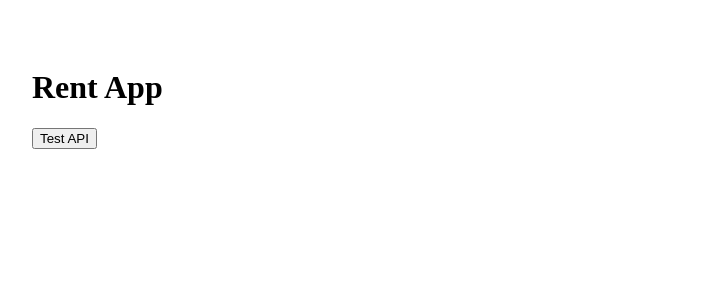
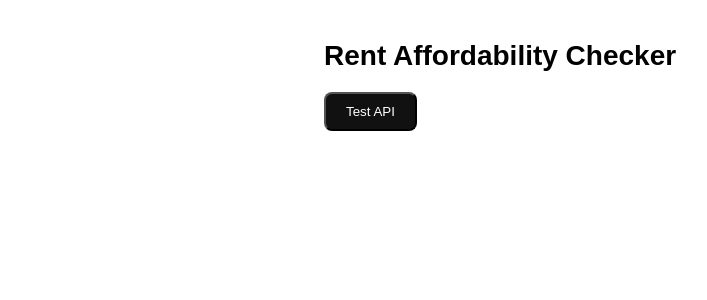
Before and after one commit to zamoley/rent-app, a Next.js app: page / in a window 1280 px wide. Shown: the top 300 px of the page, without its empty margins (16-723 px from the left). Built offline with nearby package versions, Linux system fonts and the light colour scheme.

Commit message:
Update page.js

```diff
--- a/app/page.js
+++ b/app/page.js
@@ -7,10 +7,7 @@ export default function Home() {
   const [loading, setLoading] = useState(false);
 
   const test = async () => {
-    try {
     setLoading(true);
-
-      console.log("Button clicked");
 
     const res = await fetch("/api/analyze", {
       method: "POST",
@@ -25,29 +22,49 @@ export default function Home() {
     });
 
     const data = await res.json();
-
-      console.log("API response:", data);
-
     setResult(data);
-    } catch (err) {
-      console.error("Request failed:", err);
-    } finally {
     setLoading(false);
-    }
   };
 
   return (
-    <div style={{ padding: 40 }}>
-      <h1>Rent App</h1>
+    <div style={{ maxWidth: 600, margin: "40px auto", fontFamily: "Arial" }}>
+      <h1 style={{ fontSize: 28, marginBottom: 20 }}>
+        Rent Affordability Checker
+      </h1>
 
-      <button onClick={test} disabled={loading}>
-        {loading ? "Loading..." : "Test API"}
+      <button
+        onClick={test}
+        style={{
+          padding: "10px 20px",
+          background: "#111",
+          color: "white",
+          borderRadius: 8,
+          cursor: "pointer",
+        }}
+      >
+        {loading ? "Analyzing..." : "Test API"}
       </button>
 
       {result && (
-        <pre style={{ marginTop: 20 }}>
-          {JSON.stringify(result, null, 2)}
-        </pre>
+        <div
+          style={{
+            marginTop: 30,
+            padding: 20,
+            borderRadius: 12,
+            background:
+              result.verdict === "comfortable"
+                ? "#e6ffed"
+                : result.verdict === "stretch"
+                ? "#fff7e6"
+                : "#ffe6e6",
+          }}
+        >
+          <h2>Verdict: {result.verdict}</h2>
+          <p><b>Rent:</b> ${result.avg_rent}</p>
+          <p><b>Living costs:</b> ${result.est_living_costs}</p>
+          <p><b>Remaining:</b> ${result.remaining}</p>
+          <p style={{ marginTop: 10 }}>{result.summary}</p>
+        </div>
       )}
     </div>
   );
```
Lines whose indentation alone changed are shown as unchanged.
